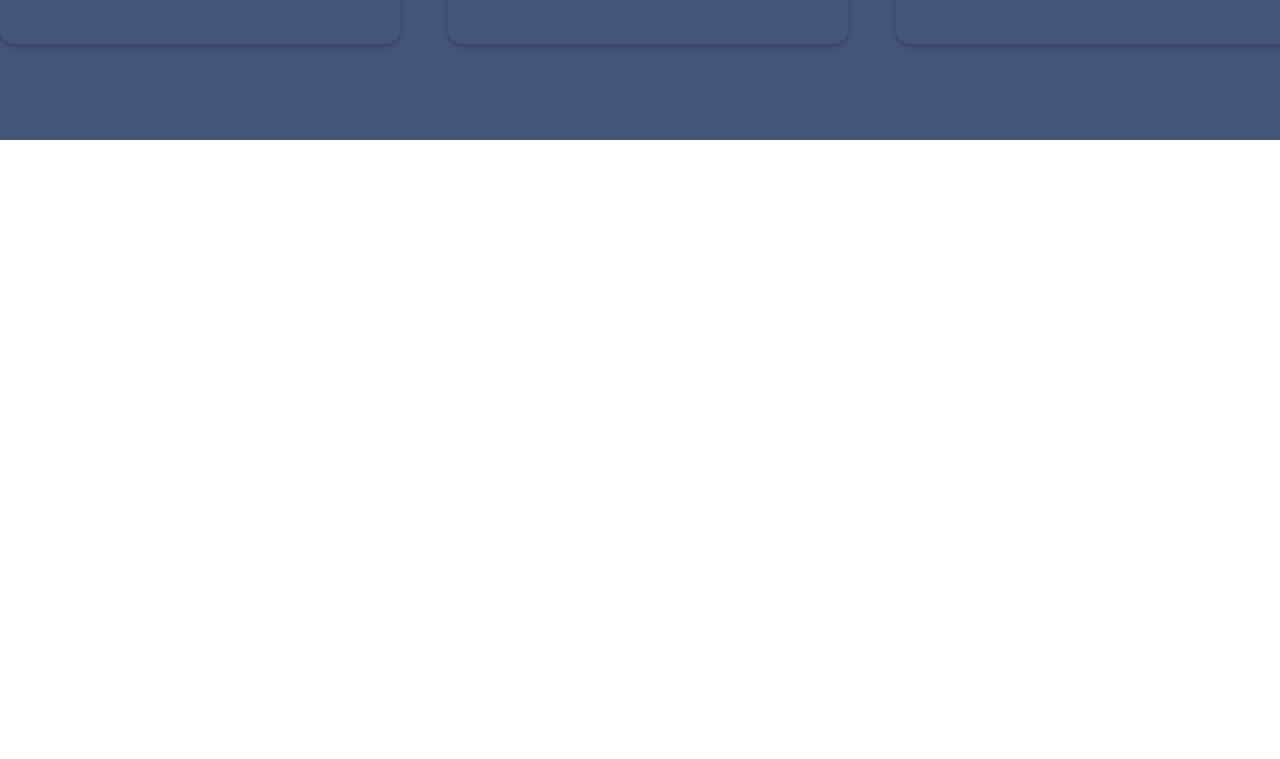
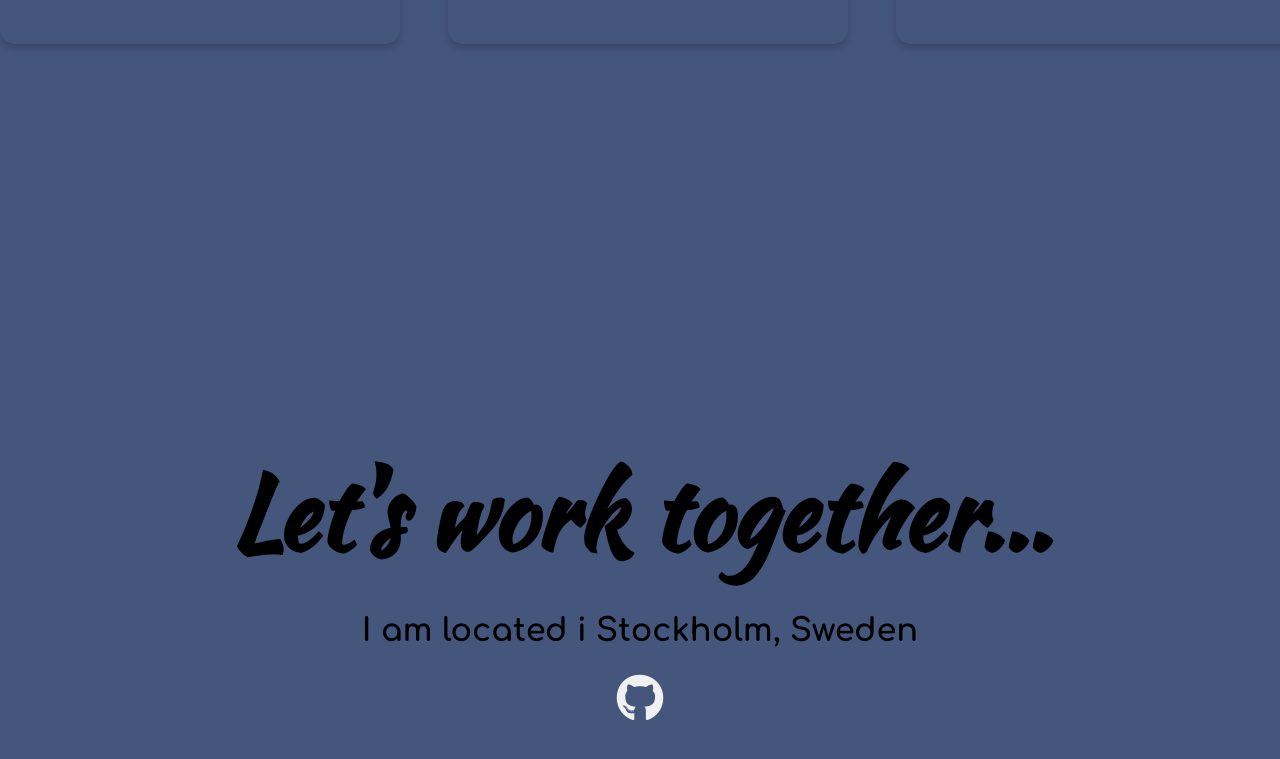
Before and after one commit to dantvi/personal-portfolio-webpage, a plain HTML site: page index.html in a window 1280 px wide. Shown: the part 1919-2678 px from the top of the page. Drawn offline with nearby package versions, Linux system fonts and the light colour scheme.

Commit message:
contact section

```diff
--- a/index.html
+++ b/index.html
@@ -26,7 +26,7 @@
     <!-- About -->
     <section class="about" id="welcome-section">
         <h1>Hello, I am Daniel</h1>
-        <h2>a full stack developer</h2>
+        <h2>a full-stack developer</h2>
     </section>
     <!-- Projects -->
     <section class="projects" id="projects">
@@ -90,7 +90,15 @@
     </section>
     <!-- Contact -->
     <section id="contact">
-
+        <div class="contact-container">
+            <h1>Let's work together...</h1>
+            <h2>I am located i Stockholm, Sweden</h2>
+            <div class="social-media">
+                <a href="https://github.com/dantvi" id="profile-link" target="_blank">
+                    <i class="fa-brands fa-github"></i>
+                </a>
+            </div>
+        </div>
     </section>
     <!-- Script -->
     <script src="script.js"></script>
--- a/style.css
+++ b/style.css
@@ -15,6 +15,7 @@ body {
     margin: 0;
     min-height: 100vh;
     font-family: Comfortaa, sans-serif;
+    background-color: var(--main-blue);
 }
 
 section {
@@ -90,10 +91,6 @@ nav a:hover {
     justify-content: center;
 }
 
-.projects {
-    background-color: var(--main-blue);
-}
-
 .card-container {
     display: grid;
     grid-template-columns: repeat(auto-fit, minmax(320px, 1fr));
@@ -123,3 +120,16 @@ nav a:hover {
  .project-title {
     font-size: 25px;
  }
+
+ .contact-container {
+    text-align: center;
+ }
+
+ .fa-brands {
+    font-size: 3rem;
+ }
+
+ .fa-brands:hover {
+    transform: scale(1.2);
+    color: var(--main-black);
+ }
```
Also changed, not shown: 1 other file.
